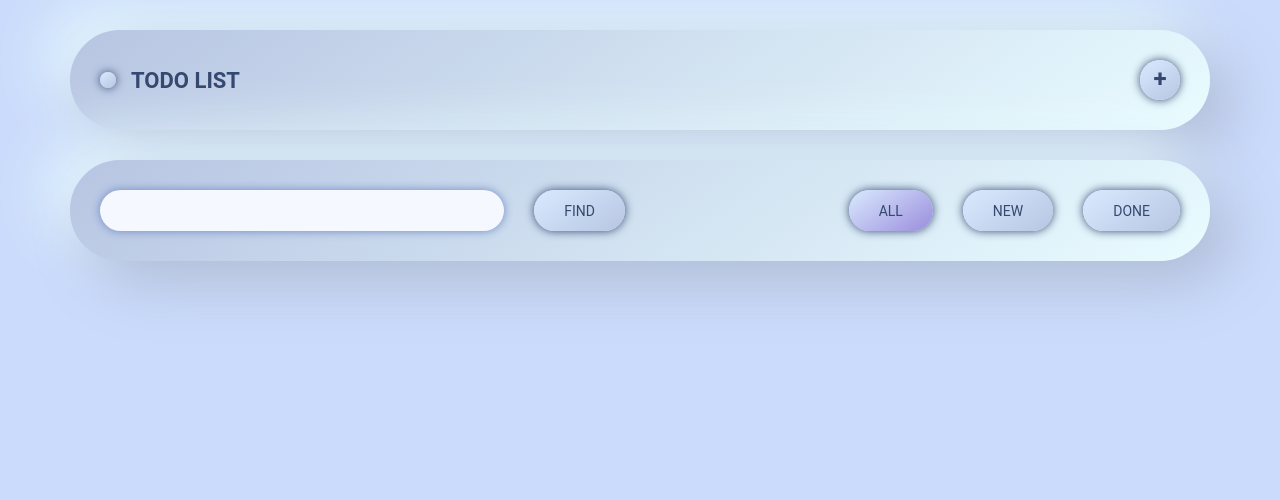
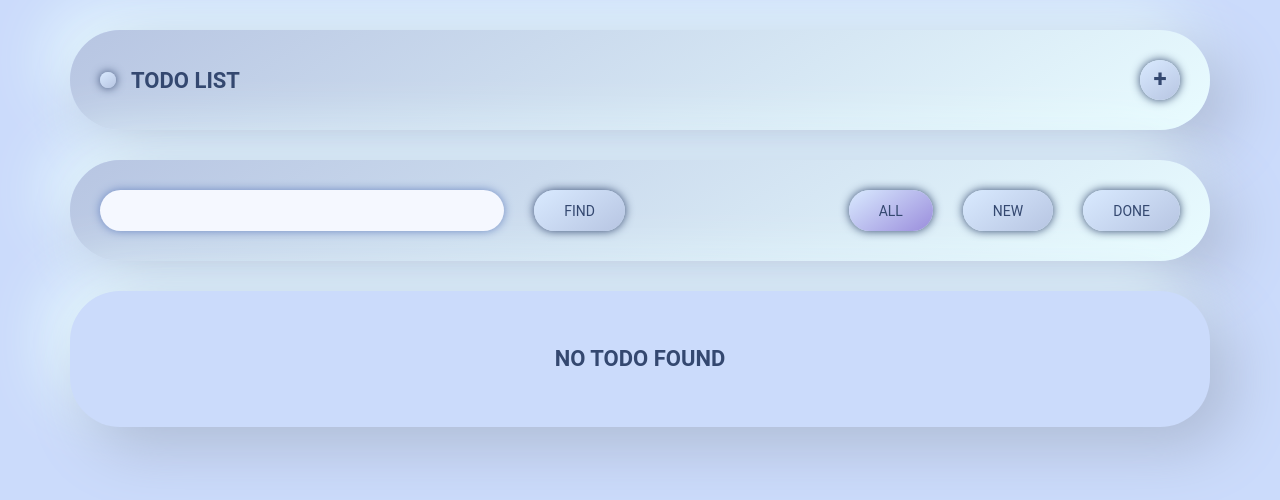
Before and after one commit to Elijah-I/excite.todo, a React (Vite) app: page / in a window 1280 px wide. Shown: the top 500 px of the page. Built offline with nearby package versions, Linux system fonts and the light colour scheme.

Commit message:
feat: implement Todos placeholder

```diff
--- a/src/components/TodoList/Filters/Filters.module.scss
+++ b/src/components/TodoList/Filters/Filters.module.scss
@@ -1,4 +1,4 @@
-@import "@/scss/abstracts/varibales";
+@import "@/scss/abstracts/variables";
 @import "@/scss/abstracts/placeholders";
 
 .filters {
--- a/src/components/TodoList/Filters/Options/Options.module.scss
+++ b/src/components/TodoList/Filters/Options/Options.module.scss
@@ -1,5 +1,5 @@
 @import "@/scss/abstracts/mixins";
-@import "@/scss/abstracts/varibales";
+@import "@/scss/abstracts/variables";
 @import "@/scss/abstracts/placeholders";
 
 .options {
--- a/src/components/TodoList/Filters/Search/Search.module.scss
+++ b/src/components/TodoList/Filters/Search/Search.module.scss
@@ -1,4 +1,4 @@
-@import "@/scss/abstracts/varibales";
+@import "@/scss/abstracts/variables";
 
 .search {
   flex: 1 1 calc(50% - $gap / 2);
--- a/src/components/TodoList/Header/Header.module.scss
+++ b/src/components/TodoList/Header/Header.module.scss
@@ -1,4 +1,4 @@
-@import "@/scss/abstracts/varibales";
+@import "@/scss/abstracts/variables";
 @import "@/scss/abstracts/placeholders";
 
 .container {
--- a/src/components/TodoList/TodoList.tsx
+++ b/src/components/TodoList/TodoList.tsx
@@ -2,12 +2,14 @@ import React from "react";
 import styles from "./TodoList.module.scss";
 import { Header } from "./Header/Header";
 import { Filters } from "./Filters/Filters";
+import { Todos } from "./Todos/Todos";
 
 export const TodoList = () => {
   return (
     <div className={styles.container}>
       <Header />
       <Filters />
+      <Todos />
     </div>
   );
 };
--- /dev/null
+++ b/src/components/TodoList/Todos/Todos.module.scss
@@ -0,0 +1,16 @@
+@import "@/scss/abstracts/variables";
+@import "@/scss/abstracts/placeholders";
+
+.todos {
+  @extend %box;
+
+  margin-top: $gap;
+  padding: $gap;
+}
+
+.empty {
+  @extend %font-header;
+
+  padding: $gap;
+  text-align: center;
+}
--- /dev/null
+++ b/src/components/TodoList/Todos/Todos.tsx
@@ -0,0 +1,10 @@
+import React from "react";
+import styles from "./Todos.module.scss";
+
+export const Todos = () => {
+  return (
+    <div className={styles.todos}>
+      <div className={styles.empty}>no todo found</div>
+    </div>
+  );
+};
--- a/src/scss/abstracts/_placeholders.scss
+++ b/src/scss/abstracts/_placeholders.scss
@@ -1,4 +1,4 @@
-@import "@/scss/abstracts/varibales";
+@import "@/scss/abstracts/variables";
 
 %container {
   padding: 0 $gap;
--- a/src/scss/global/_global.scss
+++ b/src/scss/global/_global.scss
@@ -1,5 +1,5 @@
 @import "@/scss/abstracts/mixins";
-@import "@/scss/abstracts/varibales";
+@import "@/scss/abstracts/variables";
 @import "@/scss/abstracts/placeholders";
 
 html {
--- a/src/scss/vendor/_normalize.scss
+++ b/src/scss/vendor/_normalize.scss
@@ -1,4 +1,4 @@
-@import "@/scss/abstracts/varibales";
+@import "@/scss/abstracts/variables";
 
 /*! normalize.css v8.0.1 | MIT License | github.com/necolas/normalize.css */
 
```
Also changed, not shown: src/scss/abstracts/_variables.scss (renamed from src/scss/abstracts/_varibales.scss).
